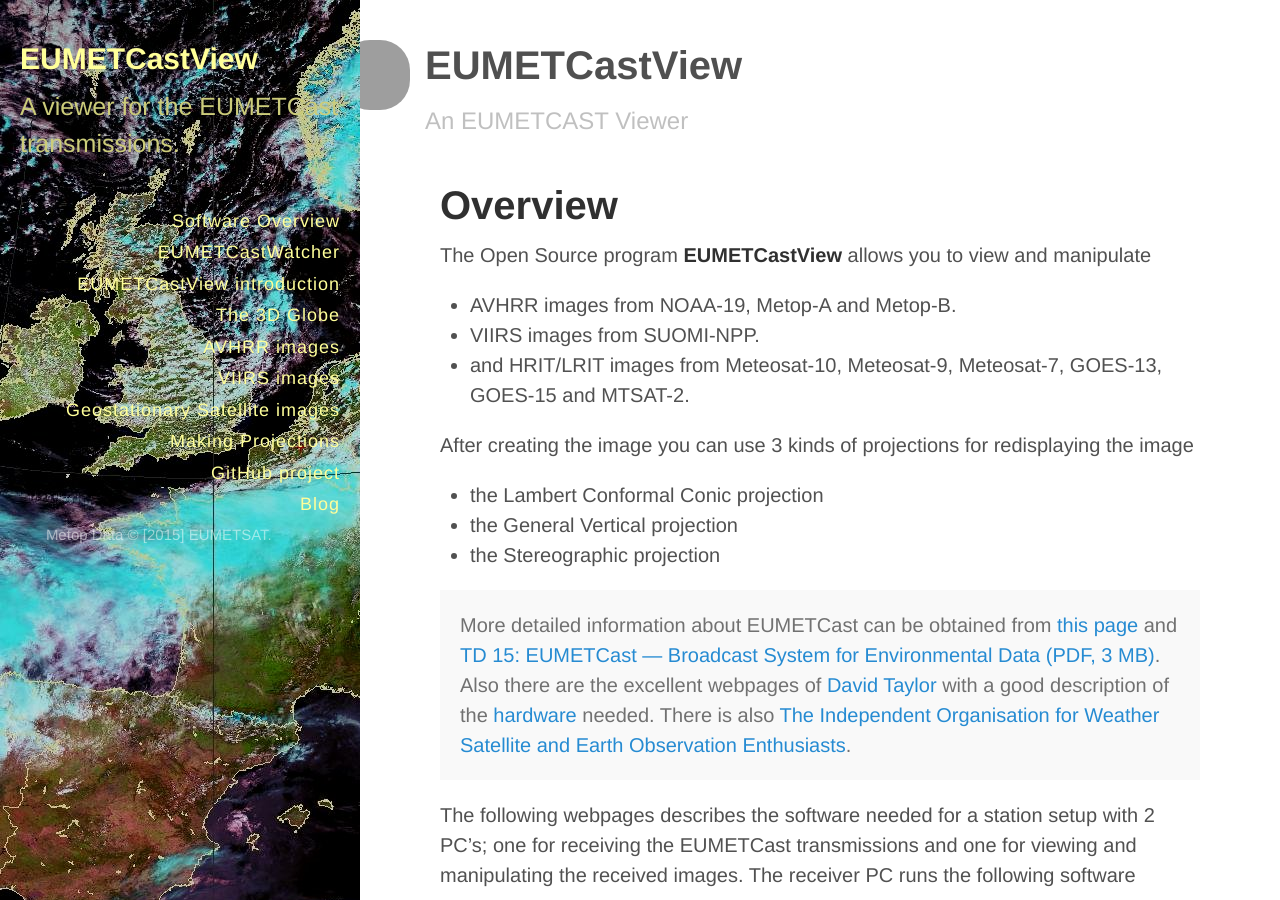
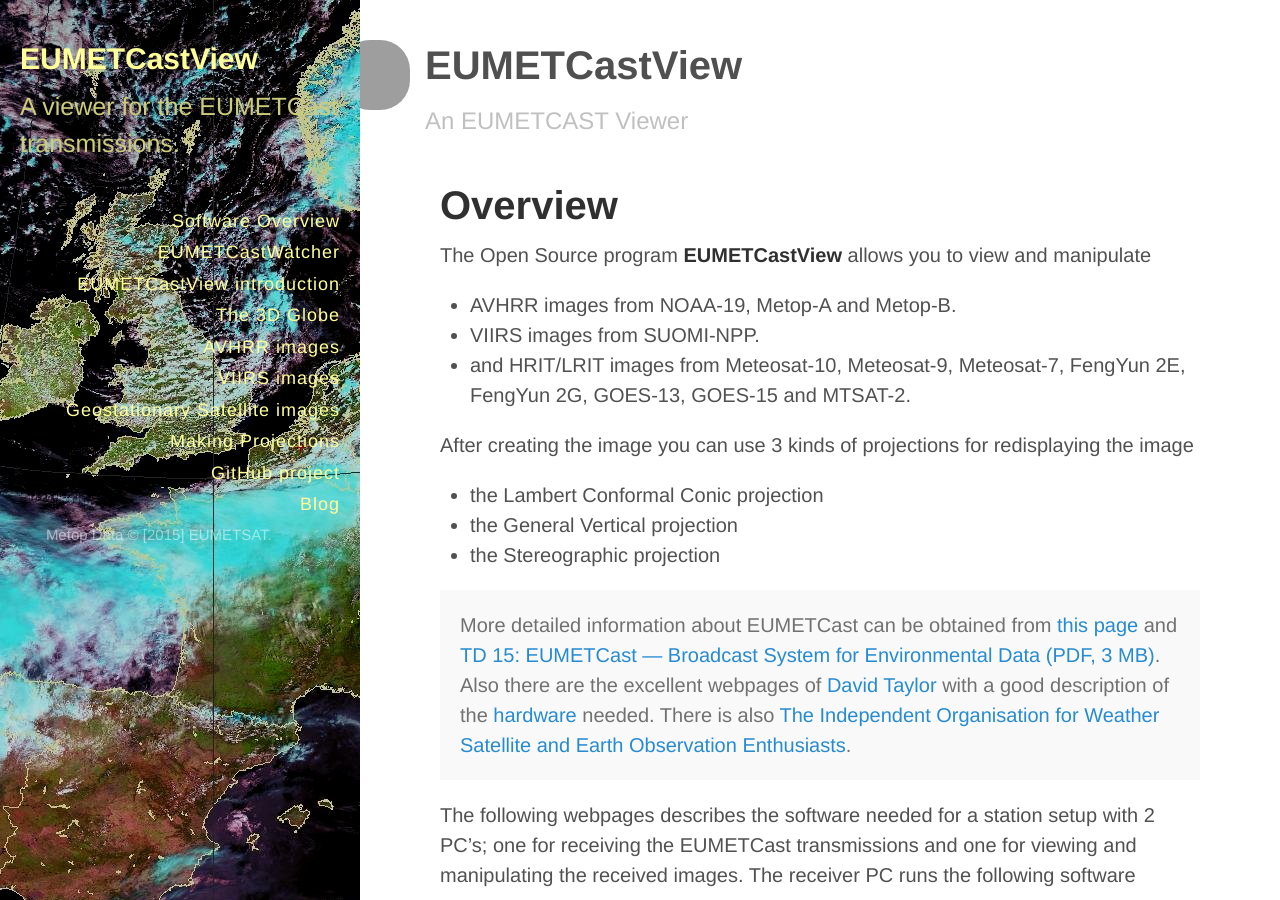
Before and after one commit to hvanruys/hvanruys.github.io, a Jekyll site: the page built from overview.md, in a window 1280 px wide and 900 px high. Built offline with Jekyll 4.4.1, drawn with Linux system fonts in a browser that asks for light colours; Markdown is read by kramdown in place of the engine named in the settings; grey boxes are pictures that could not be loaded.

```diff
--- a/overview.md
+++ b/overview.md
@@ -7,7 +7,7 @@ The Open Source program **EUMETCastView** allows you to view and manipulate
 
 - AVHRR images from NOAA-19, Metop-A and Metop-B.
 - VIIRS images from SUOMI-NPP.
-- and HRIT/LRIT images from Meteosat-10, Meteosat-9, Meteosat-7, GOES-13, GOES-15 and MTSAT-2.
+- and HRIT/LRIT images from Meteosat-10, Meteosat-9, Meteosat-7, FengYun 2E, FengYun 2G, GOES-13, GOES-15 and MTSAT-2.
 
 After creating the image you can use 3 kinds of projections for redisplaying the image
 
```
Also changed, not shown: _posts/2015-09-13-New-release-v1_0_2.md (added, +6 -0 lines), eumetcastview.md (+2 -0 lines), geostationary.md (+1 -1 lines).
